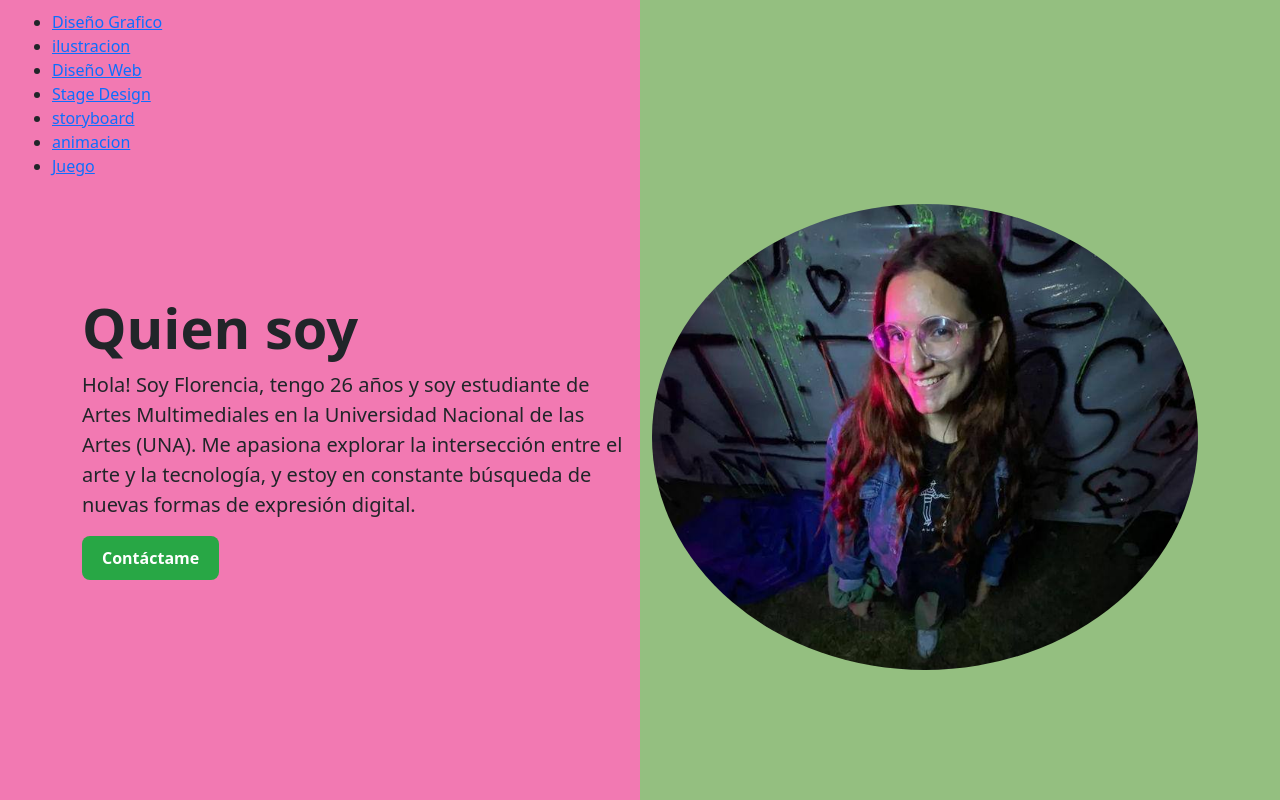
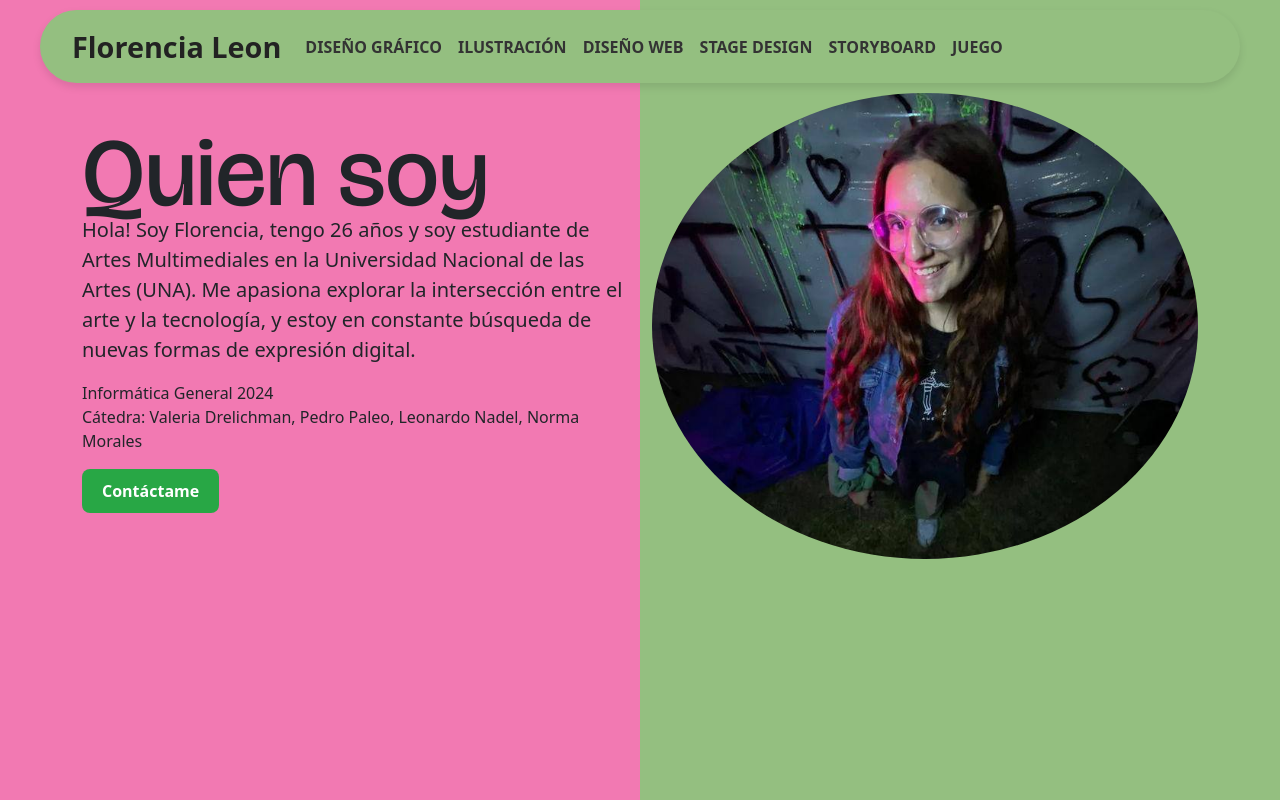
Before and after one commit to FlorenciaPaulaLeon/myportfolio, a plain HTML site: page complementarias/quiensoy.html in a window 1280 px wide. Drawn offline with nearby package versions, Linux system fonts and the light colour scheme; files that its build step writes are made by us from their sources; a script that the page names is missing; files whose address does not match are found by name.

Commit message:
agregue contenido, estilos y corregi los links de las imagenes de las paginas complementarias

```diff
--- a/complementarias/quiensoy.html
+++ b/complementarias/quiensoy.html
@@ -4,23 +4,33 @@
     <meta charset="UTF-8">
     <meta name="viewport" content="width=device-width, initial-scale=1.0">
     <title>Quien Soy // Florencia Leon Portfolio</title>
-    <link href="https://cdn.jsdelivr.net/npm/bootstrap@5.3.0/dist/css/bootstrap.min.css" rel="stylesheet">
-    <link rel="stylesheet" href="estilos.css">
+<link href="https://cdn.jsdelivr.net/npm/bootstrap@5.3.0/dist/css/bootstrap.min.css" rel="stylesheet">
+<link rel="preconnect" href="https://fonts.gstatic.com" crossorigin>
+<link href="https://fonts.googleapis.com/css2?family=Bricolage+Grotesque:opsz,wght@12..96,200..800&family=Montserrat:ital,wght@0,100..900;1,100..900&display=swap" rel="stylesheet">
+<link rel="preconnect" href="https://fonts.googleapis.com">
+    <link rel="stylesheet" href="../css/estilos.css">
 </head>
 <body>
 
 
     <header>
-        <nav>
-            <ul>
-                <li><a href="diseñografico.html">Diseño Grafico</a></li>
-                <li><a href="ilustracion.html">ilustracion</a></li>
-                <li><a href="diseñoweb.html">Diseño Web</a></li>
-                <li><a href="stagedesign.html">Stage Design</a></li>
-                <li><a href="storyboard.html">storyboard</a></li>
-                <li><a href="animacion.html">animacion</a></li>
-                <li><a href="juego.html">Juego</a></li>
-            </ul>
+        <nav class="navbar navbar-expand-lg bg-light">
+            <div class="container-fluid">
+                <a class="navbar-brand" href="index.html">Florencia Leon</a>
+                <button class="navbar-toggler" type="button" data-bs-toggle="collapse" data-bs-target="#navbarNav">
+                    <span class="navbar-toggler-icon"></span>
+                </button>
+                <div class="collapse navbar-collapse" id="navbarNav">
+                    <ul class="navbar-nav">
+                        <li class="nav-item"><a class="nav-link" href="disenografico/index.html">Diseño Gráfico</a></li>
+                        <li class="nav-item"><a class="nav-link" href="ilustracion/index.html">Ilustración</a></li>
+                        <li class="nav-item"><a class="nav-link" href="disenoweb/index.html">Diseño Web</a></li>
+                        <li class="nav-item"><a class="nav-link" href="stagedesing/index.html">Stage Design</a></li>
+                        <li class="nav-item"><a class="nav-link" href="storyboard/index.html">Storyboard</a></li>
+                        <li class="nav-item"><a class="nav-link" href="juego/index.html">Juego</a></li>
+                    </ul>
+                </div>
+            </div>
         </nav>
        </header>
 <div class="hero-section">
@@ -28,8 +38,11 @@
     <div class="container hero-content">
         <div class="row align-items-center">
             <div class="col-lg-6 text-center text-lg-start">
-                <h1 class="display-4 fw-bold">Quien soy</h1>
+                <h1 class="tituloquiensoy">Quien soy</h1>
                 <p class="lead">Hola! Soy Florencia, tengo 26 años y soy estudiante de Artes Multimediales en la Universidad Nacional de las Artes (UNA). Me apasiona explorar la intersección entre el arte y la tecnología, y estoy en constante búsqueda de nuevas formas de expresión digital.</p>
+                <p> Informática General 2024<br>
+                    Cátedra: Valeria Drelichman, Pedro Paleo, Leonardo Nadel, Norma Morales
+                    </p>
                 <button class="btn btn-primary" data-bs-toggle="modal" data-bs-target="#contactModal">Contáctame</button>
             </div>
 
--- a/css/estilos.css
+++ b/css/estilos.css
@@ -120,10 +120,21 @@ button a:hover, .btn:hover {
 
     font-size : 3em;
     padding: 1;
-    line-height: 0.7; /* Reduce el espacio entre las líneas */
+    line-height: 0.7;
 
 }
 
+.tituloquiensoy{
+    font-family: "Bricolage Grotesque", sans-serif;
+    font-optical-sizing: auto;
+
+    font-style: normal;
+
+    font-size : 6em;
+    padding: 2;
+    line-height: 0.7; /
+
+}
 
 .titulopequeño{
     font-family: "Montserrat", serif;
```
Also changed, not shown: complementarias/contacto.html (+23 -13 lines), complementarias/img/mifoto.jpeg (renamed from img/mifoto.jpeg), img/storyboardcanva.jpg (deleted), img/storyboardportada.jpg (deleted).
